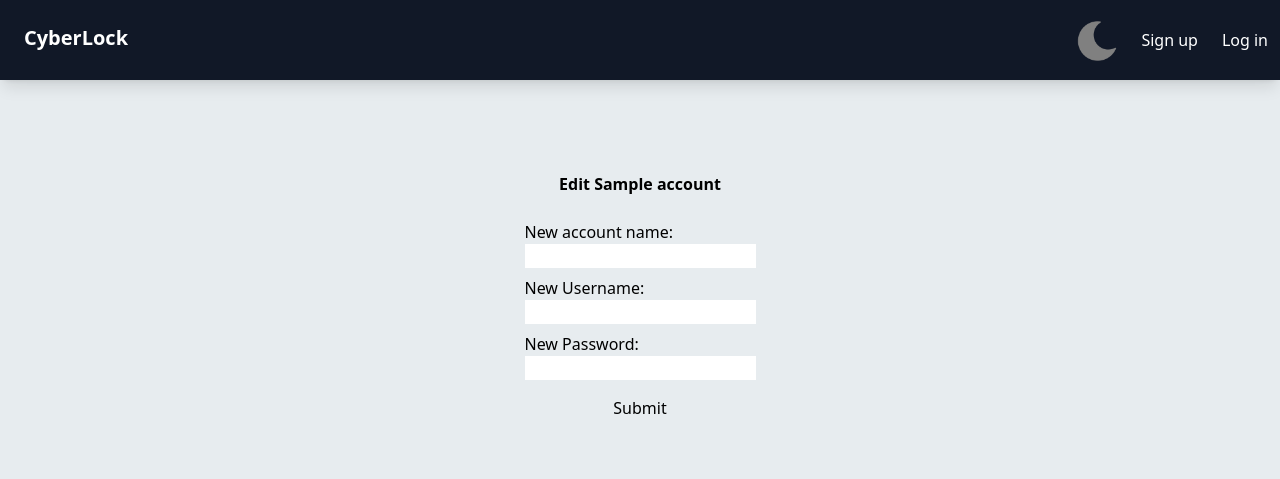
After one commit to n0rbed/password-manager, a Flask app: template templates/edit.html in a window 1280 px wide. The commit adds this page. Shown: the top 479 px of the page. Run offline with Flask 3, Linux system fonts and the light colour scheme; the template is opened without the code that fills it: most values are stand-ins (such as "Sample title", 1, 10 or a date in 2020); some libraries are stand-ins or nearby versions.

Commit message:
finished edit functionality and added new column to password table

```diff
--- a/app.py
+++ b/app.py
@@ -30,19 +30,18 @@ def home_page():
 
 
     if request.method == 'POST':
-        new_account = request.form.get('name')
+        new_account = request.form.get('account_name')
         new_password = request.form.get('password')
+        username = request.form.get('username')
 
         if not (new_account and new_password):
-            return render_template('error.html', error='input field of new password or email is empty')
+            return render_template('error.html', error='input field of new password or account is empty')
 
-        cur.execute('SELECT name from passwords WHERE owner_id = %s AND name = %s',
-                    [user_id, new_account])
-        if len(cur.fetchall()) == 1:
+        if check_exists(new_account, user_id):
             return render_template('error.html', error='You can not have 2 accounts with the same name')
 
-        cur.execute('INSERT INTO passwords (owner_id, name, password) VALUES(%s, %s, %s)',
-                    [user_id, new_account, new_password])
+        cur.execute('INSERT INTO passwords (owner_id, account_name, username, password) VALUES(%s, %s, %s, %s)',
+                    [user_id, new_account, username, new_password])
         return redirect('/')
 
     if request.method == 'GET':
@@ -120,14 +119,14 @@ def delete():
     account_name = request.form.get('account')
     user_id = session.get('user_id')
 
-    cur.execute('SELECT name FROM passwords WHERE owner_id = %s AND name = %s',
+    cur.execute('SELECT account_name FROM passwords WHERE owner_id = %s AND account_name = %s',
                 [user_id, account_name])
 
     if len(cur.fetchall()) == 0:
         return render_template('error.html', error='You have no accounts with the submitted account name')
 
 
-    cur.execute('DELETE FROM passwords WHERE owner_id = %s AND name = %s', [user_id, account_name])
+    cur.execute('DELETE FROM passwords WHERE owner_id = %s AND account_name = %s', [user_id, account_name])
     return redirect('/')
 
 
@@ -135,4 +134,27 @@ def delete():
 def edit():
     if request.method == 'GET':
         return render_template('edit.html', account=request.args['account'])
-    return
+
+    user_id = session.get('user_id')
+    if not user_id:
+        return redirect('/')
+
+    account_name = request.form.get('account_name')
+    username = request.form.get('username')
+    password = request.form.get('password')
+
+
+    cur.execute('UPDATE passwords SET account_name = %s, username = %s, password = %s',
+                [account_name, username, password])
+    return redirect('/')
+
+
+
+
+def check_exists(account, user_id):
+    cur.execute('SELECT account_name from passwords WHERE owner_id = %s AND account_name = %s',
+                [user_id, account])
+    if len(cur.fetchall()) == 1:
+        return True
+
+    return False
--- /dev/null
+++ b/static/edit.js
@@ -0,0 +1,9 @@
+let main_container = document.getElementById('main_container');
+main_container.classList.add('mt-40', 'mx-auto', 'w-52', 'flex', 'flex-col',
+'items-center', 'h-80')
+
+main_children = main_container.children;
+
+for (let i = 0; i < main_children.length; i++) {
+    main_children[i].classList.add('m-3')
+}
--- a/static/output.css
+++ b/static/output.css
@@ -584,6 +584,18 @@ video {
   margin: 0px;
 }
 
+.m-2 {
+  margin: 0.5rem;
+}
+
+.m-4 {
+  margin: 1rem;
+}
+
+.m-3 {
+  margin: 0.75rem;
+}
+
 .mx-1 {
   margin-left: 0.25rem;
   margin-right: 0.25rem;
@@ -644,6 +656,10 @@ video {
   margin-top: 2rem;
 }
 
+.mb-2 {
+  margin-bottom: 0.5rem;
+}
+
 .block {
   display: block;
 }
@@ -678,6 +694,10 @@ video {
 
 .h-10 {
   height: 2.5rem;
+}
+
+.h-80 {
+  height: 20rem;
 }
 
 .w-10 {
--- /dev/null
+++ b/templates/edit.html
@@ -0,0 +1,27 @@
+{% extends 'layout.html' %}
+{% block title %}
+    Edit existing account log
+{% endblock %}
+
+{% block main %}
+
+<p class='font-semibold'>Edit {{account}}</p>
+<form action='/edit' method='post' class='flex flex-col items-center'>
+    <label class='mb-2'>
+        New account name:
+        <input type='text' name='account_name' required>
+    </label>
+    <label class='mb-2'>
+        New Username:
+        <input type='text' name='username' required>
+    </label>
+    <label class='mb-4'>
+        New Password:
+        <input type='password' name='password' required>
+    </label>
+    <button type='submit'>Submit</button>
+</form>
+
+<script src="{{url_for('static', filename='edit.js')}}"></script>
+
+{% endblock %}
```
Also changed, not shown: schema.sql (+4 -3 lines), static/error.js (+0 -20 lines), static/index_user.js (+10 -6 lines), templates/index.html (+14 -4 lines).
